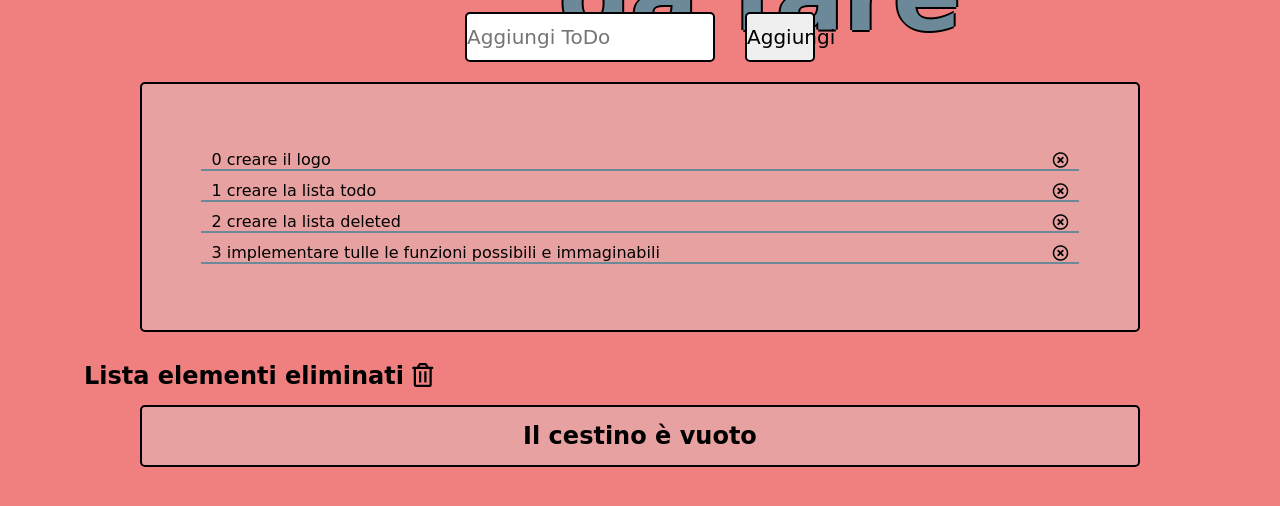
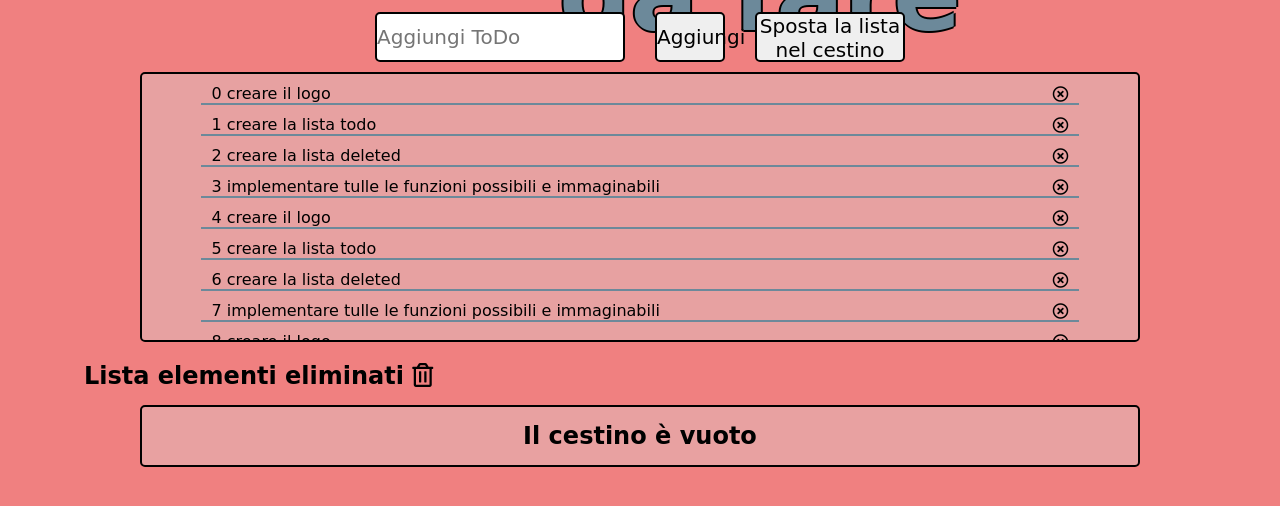
Before and after one commit to Yuri-Gianlorenzi/vue-todolist, a plain HTML site: page index.html in a window 1280 px wide. Shown: the part 168-674 px from the top of the page. Drawn offline with nearby package versions, Linux system fonts and the light colour scheme; a web font is replaced by a local one.

Commit message:
add move all todolist to trash function

```diff
--- a/css/style.css
+++ b/css/style.css
@@ -82,7 +82,12 @@ header {
   border-radius: 5px;
   border: 2px solid black;
   /* color: #6c899a; */
+  cursor: pointer;
+}
 
+
+button.all_to_trash {
+  width: 150px;
 }
 
 
--- a/index.html
+++ b/index.html
@@ -33,6 +33,7 @@
     <div class="add_todo">
       <input type="text" name="" value="" placeholder="Aggiungi ToDo">
       <button type="button" name="button">Aggiungi</button>
+      <button @click='moveToTrash' type="button" name="button" class="all_to_trash">Sposta la lista nel cestino</button>
     </div>
     <!-- / contenitore input todo -->
 
--- a/js/script.js
+++ b/js/script.js
@@ -2,6 +2,14 @@ var app = new Vue ({
   el : '#app',
   data : {
     todoList : [
+      'creare il logo',
+      'creare la lista todo',
+      'creare la lista deleted',
+      'implementare tulle le funzioni possibili e immaginabili',
+      'creare il logo',
+      'creare la lista todo',
+      'creare la lista deleted',
+      'implementare tulle le funzioni possibili e immaginabili',
       'creare il logo',
       'creare la lista todo',
       'creare la lista deleted',
@@ -17,7 +25,7 @@ var app = new Vue ({
     deleteTodo (todoIndex) {
       //qui usiamo come argomento della funzione l'index dell'elemento, questo verrà passato al metodo splice, che elimina esattamente l'elemento con quell'index
       alert('Il messaggio verrà spostato nel cestino');
-      //ATTENZIONE ALL'ORDINE: PRIMA SI PUSHA E POI SI ELIMINA/SPOSTA
+      //ATTENZIONE ALL'ORDINE: PRIMA SI PUSHA E POI SI ELIMINA/SPOSTA, si potrebbe utilizzare una variabile
       this.deletedList.push(this.todoList[todoIndex]);
       //nelle parentesi, prima specifico l'indice dell'elemento su cui lavorare, poi specifico QUANTI ELEMENTI devo eliminare oltre a quello. (se metto 2 elimina quello dell'index e il successivo, se metto 3 elimina i 2 successivi....SE METTO 0, LO AGGIUNGE)
       this.todoList.splice(todoIndex, 1);
@@ -33,7 +41,18 @@ var app = new Vue ({
       //qui viene riciclato un elemento todo, viene pushato nella todolist l'elemento selezionato, dopo essere stato pushato
       this.todoList.push(this.deletedList[deletedIndex]);
       this.deletedList.splice(deletedIndex, 1);
-    }
+    },//fine moveToList
+
+    moveToTrash () {
+      //qui spostiamo tutti gli elementi della todoList nella deletedList, usiamo ciclo for della lunghezza dell'array todoList, pushando uno a uno gli elementi nell'array deletedList
+      for (let i = 0; i < this.todoList.length; i++) {
+        this.deletedList.push(this.todoList[i]);
+      }
+
+      // qui rimuoviamo gli elementi dall'array todoList usando splice. SI PUÒ SVUOTARE UN ARRAY  dandogli posizione zero, e un numero di elementi da eliminare pari alla lunghezza dell'array. partirà ad eliminare dal primo elemento (indice 0)
+      this.todoList.splice(0, this.todoList.length);
+
+    }//fine moveToTrash
 
   }//fine methods
 });
```
